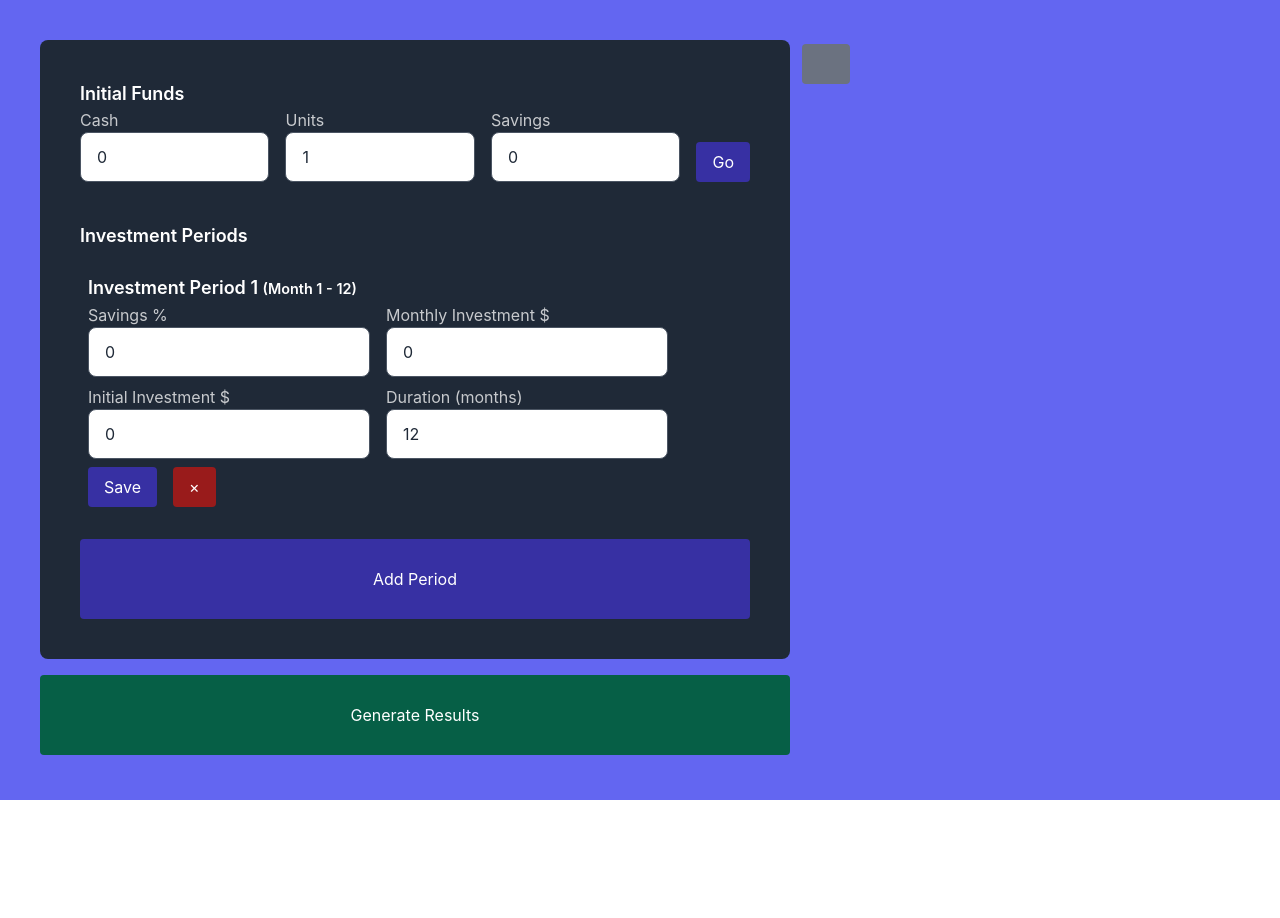
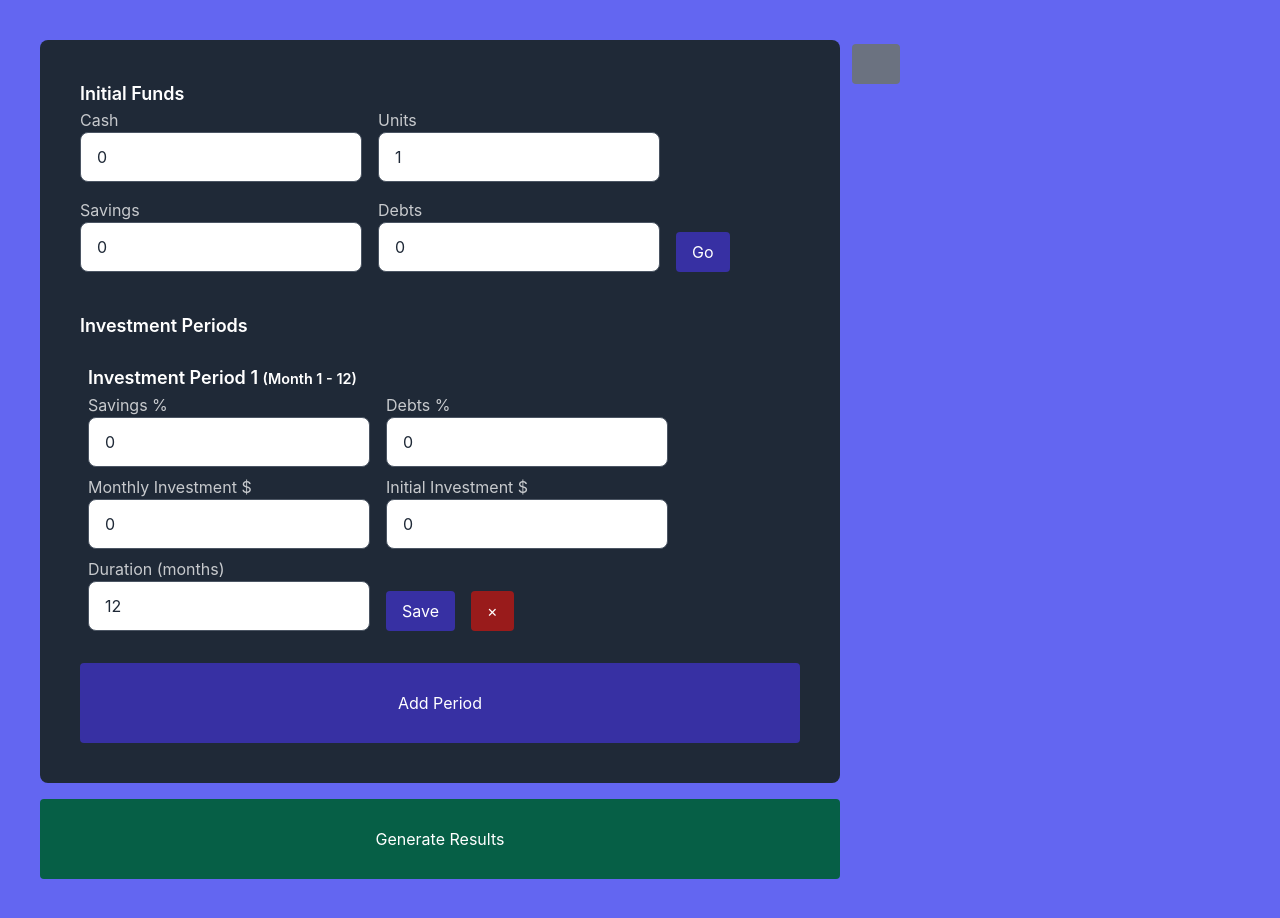
Before and after one commit to DClarkFarr/crypto-crown-calculator, a React (Vite) app: page / in a window 1280 px wide. Both pictures are taken after a click on the button "Add Period". Before the commit the page ends 800 px from the top, so only its background shows below. Built offline with nearby package versions, Linux system fonts and the light colour scheme; some icons are missing.

Commit message:
add in debt  management

```diff
--- a/package.json
+++ b/package.json
@@ -24,6 +24,7 @@
     "@vitejs/plugin-react": "^1.3.0",
     "autoprefixer": "^10.4.7",
     "postcss": "^8.4.14",
+    "sass": "^1.57.1",
     "tailwindcss": "^3.0.24",
     "typescript": "^4.6.3",
     "unplugin-icons": "^0.14.11",
--- a/src/App.tsx
+++ b/src/App.tsx
@@ -28,6 +28,7 @@ function App() {
         fund.setCash(parseFloat(data.cash));
         fund.setSavings(parseFloat(data.savings));
         fund.setUnits(parseFloat(data.units));
+        fund.setDebts(parseFloat(data.debts));
 
         batch.clearResults();
     };
@@ -39,6 +40,7 @@ function App() {
         }
         batch.addConfig({
             savingPercent: lastBatch?.savingPercent || 0,
+            debtsPercent: lastBatch?.debtsPercent || 0,
             monthlyInvestment: lastBatch?.monthlyInvestment || 0,
             initialInvestment: lastBatch?.initialInvestment || 0,
             duration: lastBatch?.duration || 12,
@@ -69,6 +71,7 @@ function App() {
             {
                 startingCash: fund.cash,
                 startingSavings: fund.savings,
+                startingDebts: fund.debts,
                 startingUnits: fund.units,
             },
             {
@@ -91,6 +94,7 @@ function App() {
                 {
                     startingCash: fund.cash,
                     startingSavings: fund.savings,
+                    startingDebts: fund.debts,
                     startingUnits: fund.units,
                 },
                 {
@@ -107,6 +111,7 @@ function App() {
                 {
                     startingCash: fund.cash,
                     startingSavings: fund.savings,
+                    startingDebts: fund.debts,
                     startingUnits: fund.units,
                 },
                 {
@@ -168,7 +173,7 @@ function App() {
     return (
         <div className="app flex min-h-screen w-full bg-indigo-500 p-10 gap-x-2">
             <div className="flex flex-col">
-                <div className="app__fund p-10 mb-4 rounded-lg bg-gray-800 max-w-full w-[750px]">
+                <div className="app__fund p-10 mb-4 rounded-lg bg-gray-800 max-w-full w-[800px]">
                     <div className="mb-8">
                         <FundForm
                             submit={handleFundSubmit}
@@ -176,6 +181,7 @@ function App() {
                                 cash: fund.cash,
                                 savings: fund.savings,
                                 units: fund.units,
+                                debts: fund.debts,
                             }}
                         />
                     </div>
@@ -189,7 +195,7 @@ function App() {
                         />
                     </div>
                 </div>
-                <div className="app__content max-w-full w-[750px]">
+                <div className="app__content max-w-full w-[800px]">
                     {deferredRows.length > 0 && (
                         <CalculateTable
                             rows={deferredRows}
--- a/src/components/BatchForm.tsx
+++ b/src/components/BatchForm.tsx
@@ -3,6 +3,7 @@ import { BatchConfig } from "../hooks/useBatchStore";
 
 export interface BatchState {
     savingPercent: string;
+    debtsPercent: string;
     monthlyInvestment: number;
     initialInvestment: number;
     duration: number;
@@ -27,6 +28,7 @@ const BatchForm = ({ startMonth, batch, submit, remove }: BatchFormProps) => {
             <Formik
                 initialValues={{
                     savingPercent: String(batch.savingPercent),
+                    debtsPercent: String(batch.debtsPercent),
                     monthlyInvestment: batch.monthlyInvestment,
                     duration: batch.duration,
                     initialInvestment: batch.initialInvestment,
@@ -55,6 +57,21 @@ const BatchForm = ({ startMonth, batch, submit, remove }: BatchFormProps) => {
                                     <Field
                                         id="savingPercent"
                                         name="savingPercent"
+                                        className="form-control"
+                                        placeholder="100"
+                                        type="text"
+                                    />
+                                </div>
+                                <div className="form-group">
+                                    <label
+                                        className="text-white opacity-75"
+                                        htmlFor="debtsPercent"
+                                    >
+                                        Debts %
+                                    </label>
+                                    <Field
+                                        id="debtsPercent"
+                                        name="debtsPercent"
                                         className="form-control"
                                         placeholder="100"
                                         type="text"
--- a/src/components/FundForm.tsx
+++ b/src/components/FundForm.tsx
@@ -4,11 +4,12 @@ export interface FundState {
     units: string;
     savings: string;
     cash: string;
+    debts: string;
 }
 
 export type CalculateFormProps = {
     submit: (data: FundState) => void;
-    initialFunds: { cash: number; savings: number; units: number };
+    initialFunds: { [K in keyof FundState]: number };
 };
 const FundForm = ({ submit, initialFunds }: CalculateFormProps) => {
     const key = JSON.stringify(initialFunds);
@@ -21,6 +22,7 @@ const FundForm = ({ submit, initialFunds }: CalculateFormProps) => {
                     cash: String(initialFunds.cash),
                     units: String(initialFunds.units),
                     savings: String(initialFunds.savings),
+                    debts: String(initialFunds.debts),
                 }}
                 onSubmit={(
                     values: FundState,
@@ -35,7 +37,7 @@ const FundForm = ({ submit, initialFunds }: CalculateFormProps) => {
                 {({ isSubmitting }: FormikProps<FundState>) => {
                     return (
                         <Form>
-                            <div className="flex gap-x-4 gap-y-2">
+                            <div className="flex flex-wrap gap-x-4 gap-y-2">
                                 <div className="form-group">
                                     <label
                                         className="text-white opacity-75"
@@ -82,6 +84,21 @@ const FundForm = ({ submit, initialFunds }: CalculateFormProps) => {
                                         type="text"
                                     />
                                 </div>
+                                <div className="form-group">
+                                    <label
+                                        className="text-white opacity-75"
+                                        htmlFor="debts"
+                                    >
+                                        Debts
+                                    </label>
+                                    <Field
+                                        id="debts"
+                                        name="debts"
+                                        className="form-control"
+                                        placeholder="100"
+                                        type="text"
+                                    />
+                                </div>
                                 <div className="form-group text-left self-end">
                                     <button
                                         disabled={isSubmitting}
--- a/src/components/ManageBatches.tsx
+++ b/src/components/ManageBatches.tsx
@@ -19,6 +19,7 @@ const ManageBatches = ({
     const handleBatchSubmit = (id: string, data: BatchState) => {
         const batch: Omit<BatchConfig, "id" | "position"> = {
             savingPercent: Number(data.savingPercent),
+            debtsPercent: Number(data.debtsPercent),
             monthlyInvestment: Number(data.monthlyInvestment),
             initialInvestment: Number(data.initialInvestment),
             duration: data.duration,
--- a/src/hooks/useFundStore.ts
+++ b/src/hooks/useFundStore.ts
@@ -4,6 +4,8 @@ type FundStore = {
     units: number;
     savings: number;
     cash: number;
+    debts: number;
+    setDebts: (debts: number) => void;
     setUnits: (units: number) => void;
     setSavings: (savings: number) => void;
     setCash: (cash: number) => void;
@@ -23,6 +25,10 @@ const useFundStore = create<FundStore>((set, get) => {
         set({ cash });
     };
 
+    const setDebts = (debts: number) => {
+        set({ debts });
+    };
+
     const reset = () => {
         set({ units: 1, savings: 0, cash: 0 });
     };
@@ -31,9 +37,11 @@ const useFundStore = create<FundStore>((set, get) => {
         units: 1,
         savings: 0,
         cash: 0,
+        debts: 0,
         setUnits,
         setSavings,
         setCash,
+        setDebts,
         reset,
     };
 });
--- a/src/hooks/useSavedBatches.ts
+++ b/src/hooks/useSavedBatches.ts
@@ -25,6 +25,7 @@ export type SavedBatch = {
     totalUnits: number;
     totalCash: number;
     totalValue: number;
+    totalDebts: number;
 };
 
 export type SavedBatchesState = {
@@ -67,10 +68,12 @@ const useSavedBatches = create<SavedBatchesState>()(
                     totalSavings: row.endingSavings,
                     totalUnits: row.endingUnits,
                     totalCash: row.endingCash,
+                    totalDebts: row.endingDebts,
                     totalValue:
                         row.endingSavings +
                         row.endingCash +
-                        row.endingUnits * settings.unitCost,
+                        row.endingUnits * settings.unitCost -
+                        row.endingDebts,
                 };
 
                 set((state) => ({
@@ -100,6 +103,7 @@ const useSavedBatches = create<SavedBatchesState>()(
                     totalSavings: row.endingSavings,
                     totalUnits: row.endingUnits,
                     totalCash: row.endingCash,
+                    totalDebts: row.endingDebts,
                     totalValue:
                         row.endingSavings +
                         row.endingCash +
```
Also changed, not shown: src/components/CalculateTable.tsx (+35 -2 lines), src/hooks/useBatchStore.ts (+18 -1 lines), 6 other files (tests, documents, lock files or other folders).
